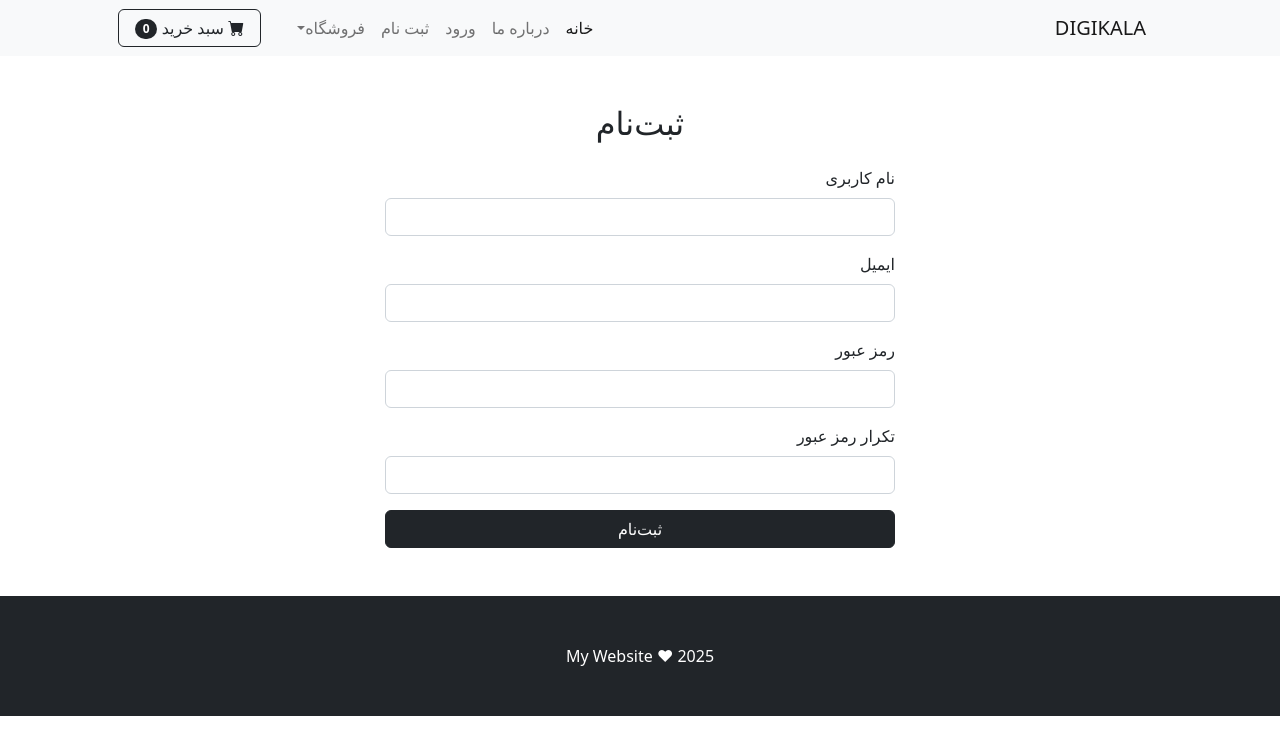
After one commit to fatemehhajzade/E-commerce-Website, a Django app: template shop/templates/signup.html in a window 1280 px wide. The commit adds this page. Shown: the top 755 px of the page. Run offline with Django 5.2, Linux system fonts and the light colour scheme; the template is opened without the code that fills it, so the values that code supplies are empty; some libraries are stand-ins or nearby versions.

Commit message:
sign up first commit

```diff
--- a/digikala/urls.py
+++ b/digikala/urls.py
@@ -1,19 +1,3 @@
-"""
-URL configuration for digikala project.
-
-The `urlpatterns` list routes URLs to views. For more information please see:
-    https://docs.djangoproject.com/en/5.2/topics/http/urls/
-Examples:
-Function views
-    1. Add an import:  from my_app import views
-    2. Add a URL to urlpatterns:  path('', views.home, name='home')
-Class-based views
-    1. Add an import:  from other_app.views import Home
-    2. Add a URL to urlpatterns:  path('', Home.as_view(), name='home')
-Including another URLconf
-    1. Import the include() function: from django.urls import include, path
-    2. Add a URL to urlpatterns:  path('blog/', include('blog.urls'))
-"""
 from django.contrib import admin
 from django.urls import path, include
 # from shop.views import helloworld
--- a/shop/templates/base.html
+++ b/shop/templates/base.html
@@ -20,7 +20,7 @@
         <!-- Navigation-->
         <nav class="navbar navbar-expand-lg navbar-light bg-light">
             <div class="container px-4 px-lg-5">
-                <a class="navbar-brand" href="#!">فروشگاه من</a>
+                <a class="navbar-brand" href="#!">DIGIKALA</a>
                 <button class="navbar-toggler" type="button" data-bs-toggle="collapse" data-bs-target="#navbarSupportedContent" aria-controls="navbarSupportedContent" aria-expanded="false" aria-label="Toggle navigation"><span class="navbar-toggler-icon"></span></button>
                 <div class="collapse navbar-collapse" id="navbarSupportedContent">
                     <ul class="navbar-nav me-auto mb-2 mb-lg-0 ms-lg-4">
@@ -28,9 +28,10 @@
                         <li class="nav-item"><a class="nav-link" href="about/">درباره ما</a></li>
 
                         {% if user.is_authenticated %}
-                        <li class="nav-item"><a class="nav-link" href="{% url "logout" %}">logout</a></li>
+                        <li class="nav-item"><a class="nav-link" href="{% url "logout" %}">خروج</a></li>
                         {% else %}
-                        <li class="nav-item"><a class="nav-link" href="login/">login</a></li>
+                        <li class="nav-item"><a class="nav-link" href="{% url "login" %}">ورود</a></li>
+                        <li class="nav-item"><a class="nav-link" href="{% url "logout" %}">ثبت نام</a></li>
                         {% endif %}
 
                         <li class="nav-item dropdown">
@@ -68,7 +69,7 @@
         <br><br>
         <!-- Footer-->
         <footer class="py-5 bg-dark">
-            <div class="container"><p class="m-0 text-center text-white">Copyright &copy; Your Website 2023</p></div>
+            <div class="container"><p class="m-0 text-center text-white">My Website &hearts; 2025</p></div>
         </footer>
         <!-- Bootstrap core JS-->
         <script src="https://cdn.jsdelivr.net/npm/bootstrap@5.2.3/dist/js/bootstrap.bundle.min.js"></script>
--- a/shop/templates/index.html
+++ b/shop/templates/index.html
@@ -9,7 +9,7 @@
         <header class="bg-dark py-5">
             <div class="container px-4 px-lg-5 my-5">
                 <div class="text-center text-white">
-                    <h1 class="display-4 fw-bolder">دیجیکالا</h1>
+                    <h1 class="display-4 fw-bolder">دیجی کالا</h1>
                     <p class="lead fw-normal text-white-50 mb-0">اینجا فروشگاه من است.</p>
                 </div>
             </div>
--- /dev/null
+++ b/shop/templates/signup.html
@@ -0,0 +1,39 @@
+{% extends "base.html" %}
+{% block content %}
+<div class="container px-4 px-lg-5 mt-5" dir="rtl">
+    <div class="row justify-content-center">
+        <div class="col-md-6">
+            <h2 class="text-center mb-4">ثبت‌نام</h2>
+
+            {% if messages %}
+                {% for message in messages %}
+                    <div class="alert alert-{{ message.tags }}">
+                        {{ message }}
+                    </div>
+                {% endfor %}
+            {% endif %}
+
+            <form method="POST" action="{% url 'signup' %}">
+                {% csrf_token %}
+                <div class="mb-3">
+                    <label for="username" class="form-label">نام کاربری</label>
+                    <input type="text" class="form-control" id="username" name="username" required>
+                </div>
+                <div class="mb-3">
+                    <label for="email" class="form-label">ایمیل</label>
+                    <input type="email" class="form-control" id="email" name="email" required>
+                </div>
+                <div class="mb-3">
+                    <label for="password1" class="form-label">رمز عبور</label>
+                    <input type="password" class="form-control" id="password1" name="password1" required>
+                </div>
+                <div class="mb-3">
+                    <label for="password2" class="form-label">تکرار رمز عبور</label>
+                    <input type="password" class="form-control" id="password2" name="password2" required>
+                </div>
+                <button type="submit" class="btn btn-dark w-100">ثبت‌نام</button>
+            </form>
+        </div>
+    </div>
+</div>
+{% endblock %}
--- a/shop/urls.py
+++ b/shop/urls.py
@@ -1,9 +1,11 @@
-from django.urls import path, include
-from .views import helloworld,about, login_user, logout_user
+from django.urls import path
+from . import views
 
 urlpatterns = [
-    path('', helloworld, name="home"),
-    path('about/', about, name="about"),
-    path('login/', login_user, name="login"),
-    path('logout/', logout_user, name="logout")
+    path('', views.helloworld, name="home"),
+    path('about/', views.about, name="about"),
+    path('login/', views.login_user, name="login"),
+    path('logout/', views.logout_user, name="logout"),
+    path('signup/', views.signup_user, name="signup")
+
 ]
```
Also changed, not shown: shop/templates/navbar.html (deleted, +0 -29 lines), shop/views.py (+21 -0 lines), README.md, db.sqlite3.
